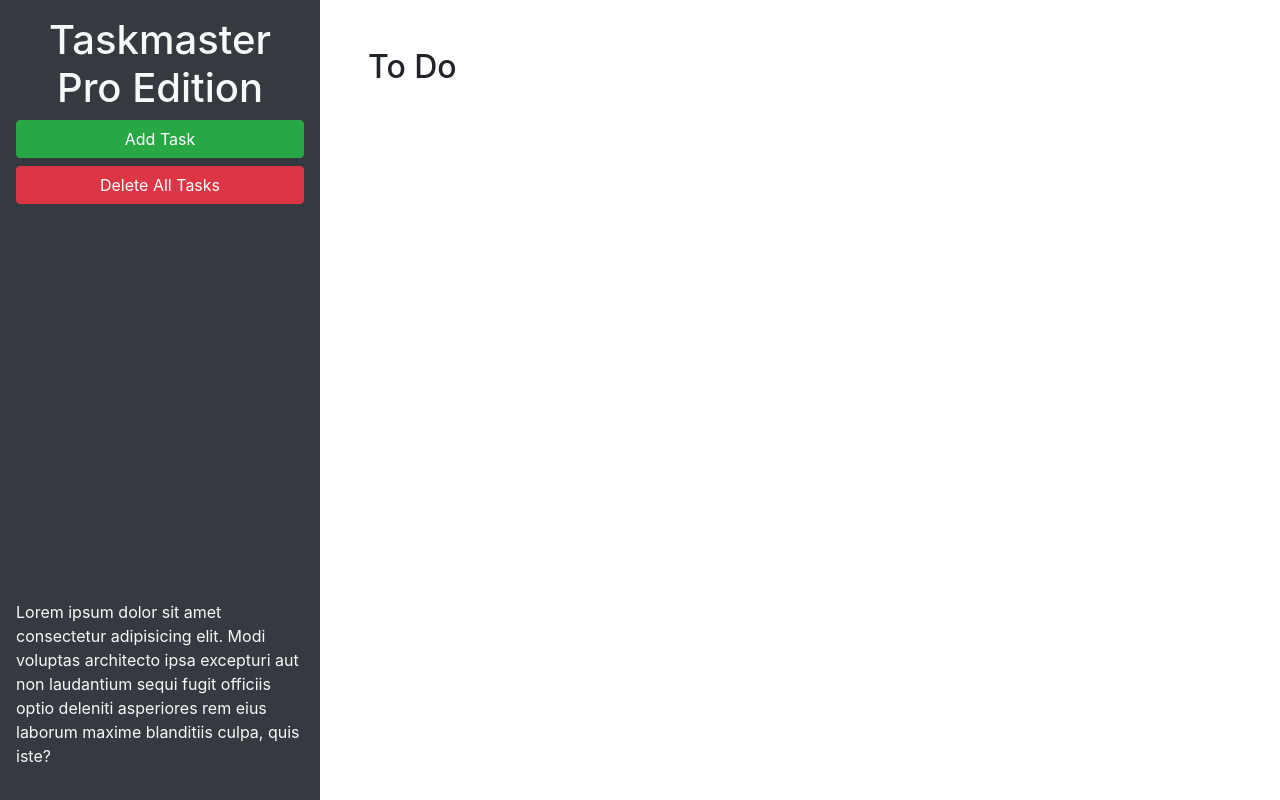
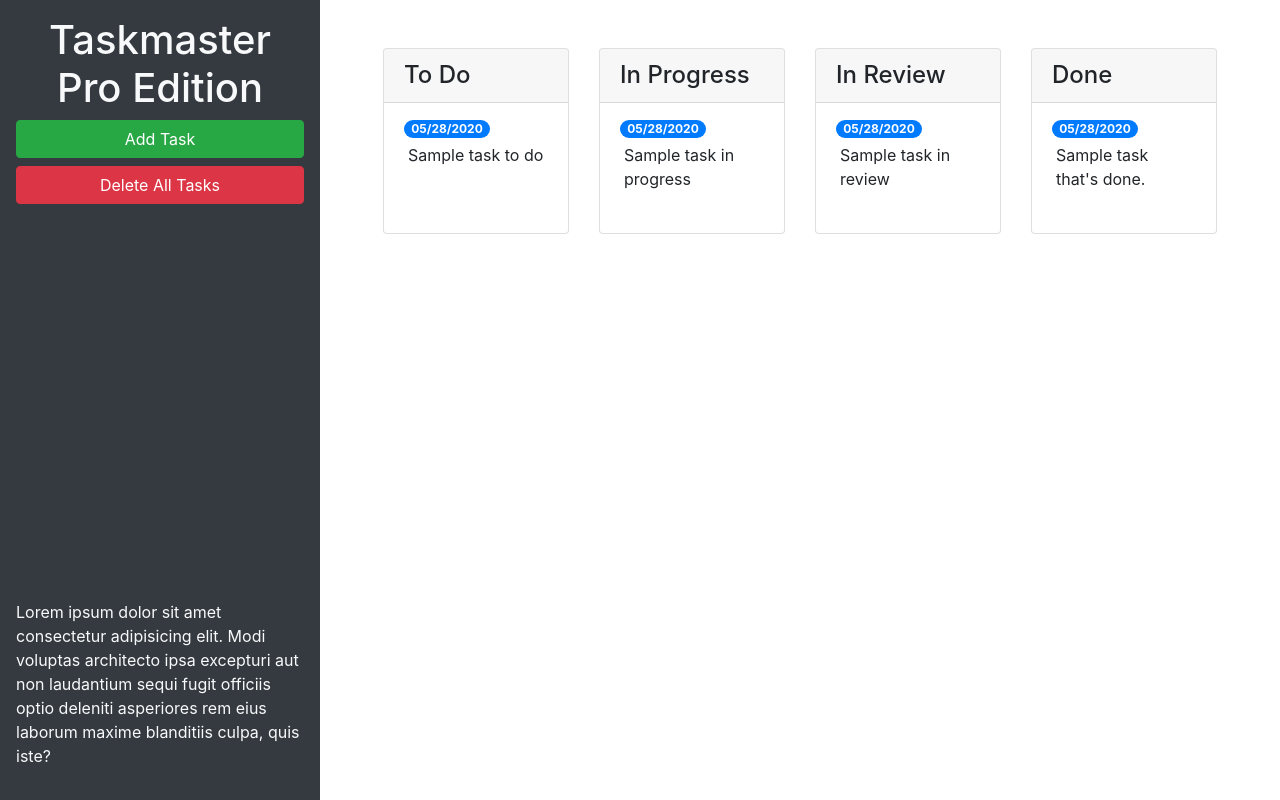
Before and after one commit to Clu-Codes/taskmaster-pro, a plain HTML site: page index.html in a window 1280 px wide. Drawn offline with nearby package versions, Linux system fonts and the light colour scheme.

Commit message:
Used bootstrap to style and add additional columns for tasks; edited modal

```diff
--- a/index.html
+++ b/index.html
@@ -24,9 +24,67 @@
       </p>
     </header>
     <main class="col-12 col-lg-9">
-      <div class="m-5">
-        <h2>To Do</h2>
-        <ul id="list-toDo" class="list-group"> </ul>
+      <div class="m-5 row justify-content-around">
+        <!-- todo start -->
+        <div class="col-12 col-md-6 col-xl-3 mb-3">
+          <div class="card">
+            <h4 class="card-header">
+              To Do
+            </h4>
+            <ul id="list-toDo" class="list-group list-group-flush">
+              <li class="list-group-item">
+                <span class="badge badge-primary badge-pill">05/28/2020</span>
+                <p class="m-1">Sample task to do</p>
+              </li>
+            </ul>
+          </div>
+        </div>
+        <!-- todo end -->
+        <!-- in progress start -->
+        <div class="col-12 col-md-6 col-xl-3 mb-3">
+          <div class="card">
+            <h4 class="card-header">
+              In Progress
+            </h4>
+            <ul id="list-inProgress" class="list-group list-group-flush">
+              <li class="list-group-item">
+                <span class="badge badge-primary badge-pill">05/28/2020</span>
+                <p class="m-1">Sample task in progress</p>
+              </li>
+            </ul>
+          </div>
+        </div>
+        <!-- in progress end -->
+        <!-- in review start -->
+        <div class="col-12 col-md-6 col-xl-3 mb-3">
+          <div class="card">
+            <h4 class="card-header">
+              In Review
+            </h4>
+            <ul id="list-inReview" class="list-group list-group-flush">
+              <li class="list-group-item">
+                <span class="badge badge-primary badge-pill">05/28/2020</span>
+                <p class="m-1">Sample task in review</p>
+              </li>
+            </ul>
+          </div>
+        </div>
+        <!-- in review end -->
+        <!-- done start -->
+        <div class="col-12 col-md-6 col-xl-3 mb-3">
+          <div class="card">
+            <h4 class="card-header">
+              Done
+            </h4>
+            <ul id="list-done" class="list-group list-group-flush">
+              <li class="list-group-item">
+                <span class="badge badge-primary badge-pill">05/28/2020</span>
+                <p class="m-1">Sample task that's done.</p>
+              </li>
+            </ul>
+          </div>
+        </div>
+        <!-- done end -->
       </div>
     </main>
   </div>
@@ -46,11 +104,11 @@
           <form>
             <div class="form-group">
               <label for="modalTaskDescription">Task description</label>
-              <textarea id="modalTaskDescription" rows="3"></textarea>
+              <textarea id="modalTaskDescription" rows="3" class="form-control"></textarea>
             </div>
             <div class="form-group">
               <label for="modalDueDate">Due date</label>
-              <input type="text" id="modalDueDate" placeholder="mm/dd/yyyy" autocomplete="off" />
+              <input type="text" class="form-control" id="modalDueDate" placeholder="mm/dd/yyyy" autocomplete="off" />
             </div>
           </form>
         </div>
```
